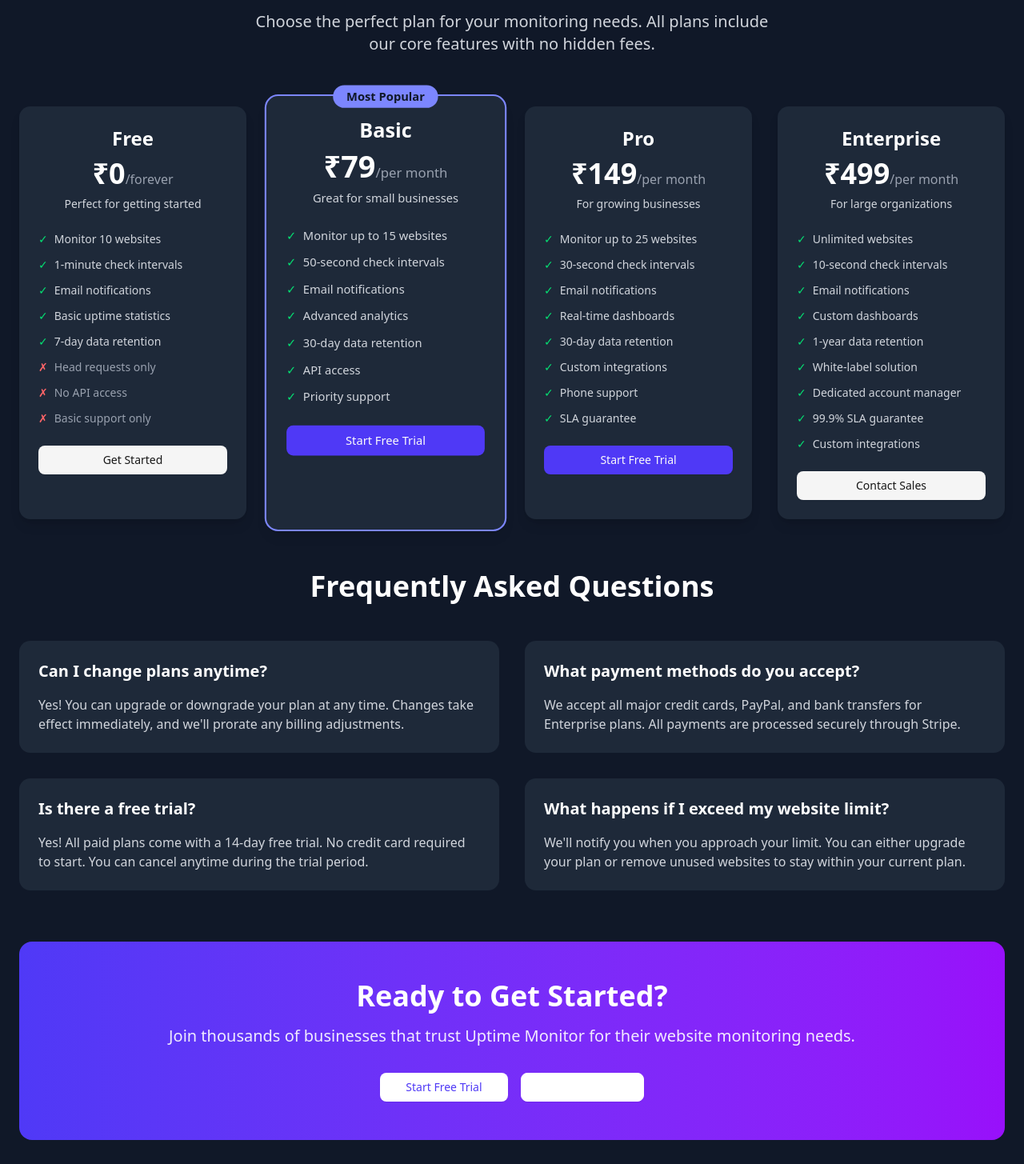
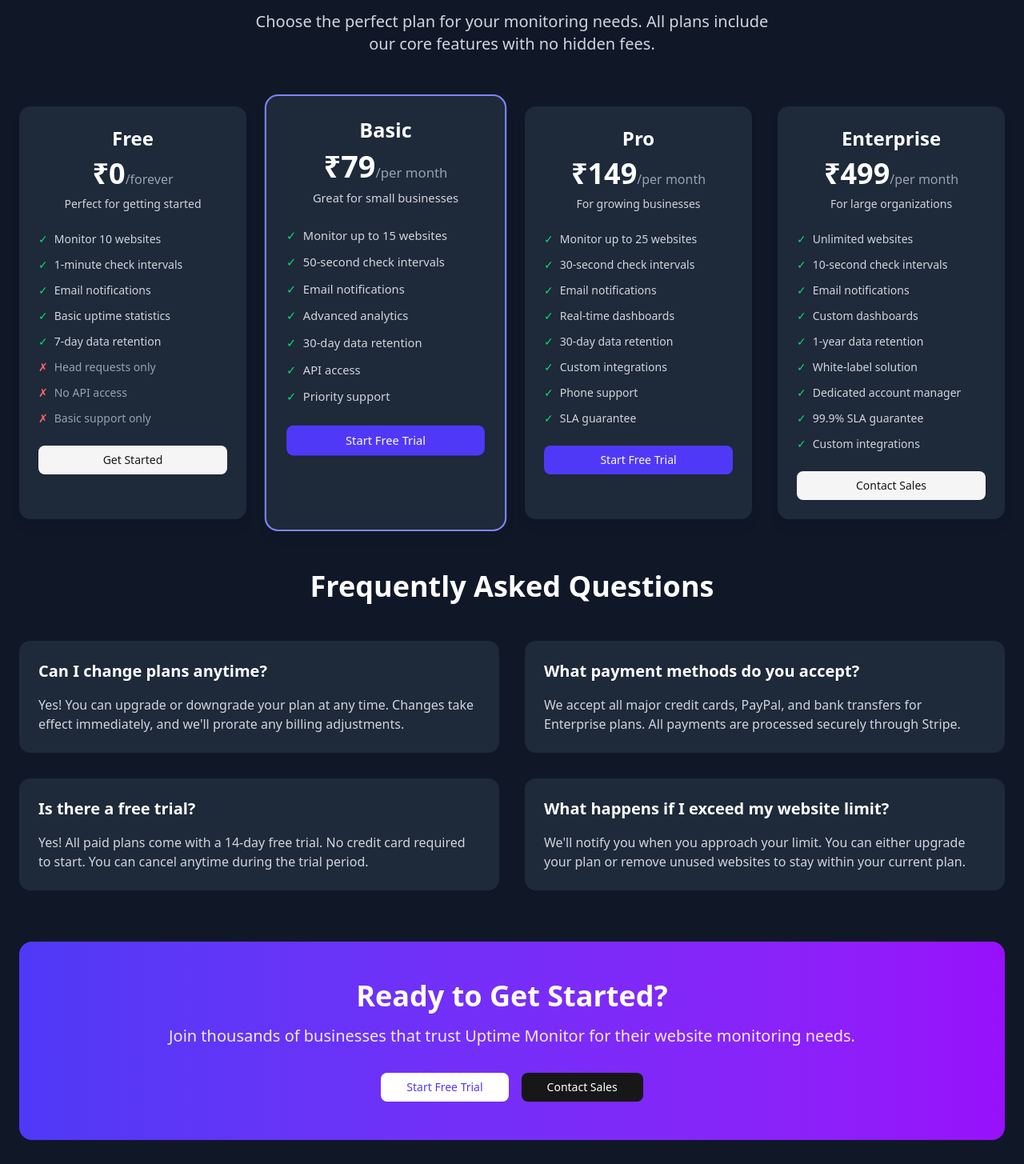
Before and after one commit to NexinLabs/uptime-client, a React (Vite) app in the folder client/: page /pricing in a window 1280 px wide. Shown: the part 215-1670 px from the top of the page at 80% size. Built offline with nearby package versions, Linux system fonts and the light colour scheme.

Commit message:
fix: Update API base URL to production and clean up PricingPage component

```diff
--- a/client/src/config.ts
+++ b/client/src/config.ts
@@ -1,7 +1,7 @@
 
 
 
-export const API_BASE_URL = import.meta.env.VITE_API_URL || 'http://localhost:8080';
+export const API_BASE_URL = import.meta.env.VITE_API_URL || 'https://api.uptimeclient.tech';
 
 export const DashboardTabsConfig = {
     Monitoring : {
--- a/client/src/pages/info/misc/PricingPage.tsx
+++ b/client/src/pages/info/misc/PricingPage.tsx
@@ -120,13 +120,13 @@ const PricingPage = () => {
                             className={`relative bg-gray-800 rounded-xl p-6 shadow-lg hover:shadow-xl transition-all duration-300 ${plan.popular ? 'ring-2 ring-indigo-400 scale-105' : ''
                                 }`}
                         >
-                            {plan.popular && (
+                            {/* {plan.popular && (
                                 <div className="absolute -top-3 left-1/2 transform -translate-x-1/2">
                                     <span className="bg-indigo-400 text-gray-900 px-4 py-1 rounded-full text-sm font-semibold">
                                         Most Popular
                                     </span>
                                 </div>
-                            )}
+                            )} */}
 
                             <div className="text-center mb-6">
                                 <h3 className="text-2xl font-bold mb-2">{plan.name}</h3>
@@ -228,7 +228,7 @@ const PricingPage = () => {
                             </Button>
                         </Link>
                         <Link to="/contact">
-                            <Button variant="outline" className="border-white text-white hover:bg-white hover:text-indigo-600 px-8 py-3">
+                            <Button className="border-white text-white hover:bg-white hover:text-indigo-600 px-8 py-3">
                                 Contact Sales
                             </Button>
                         </Link>
```
